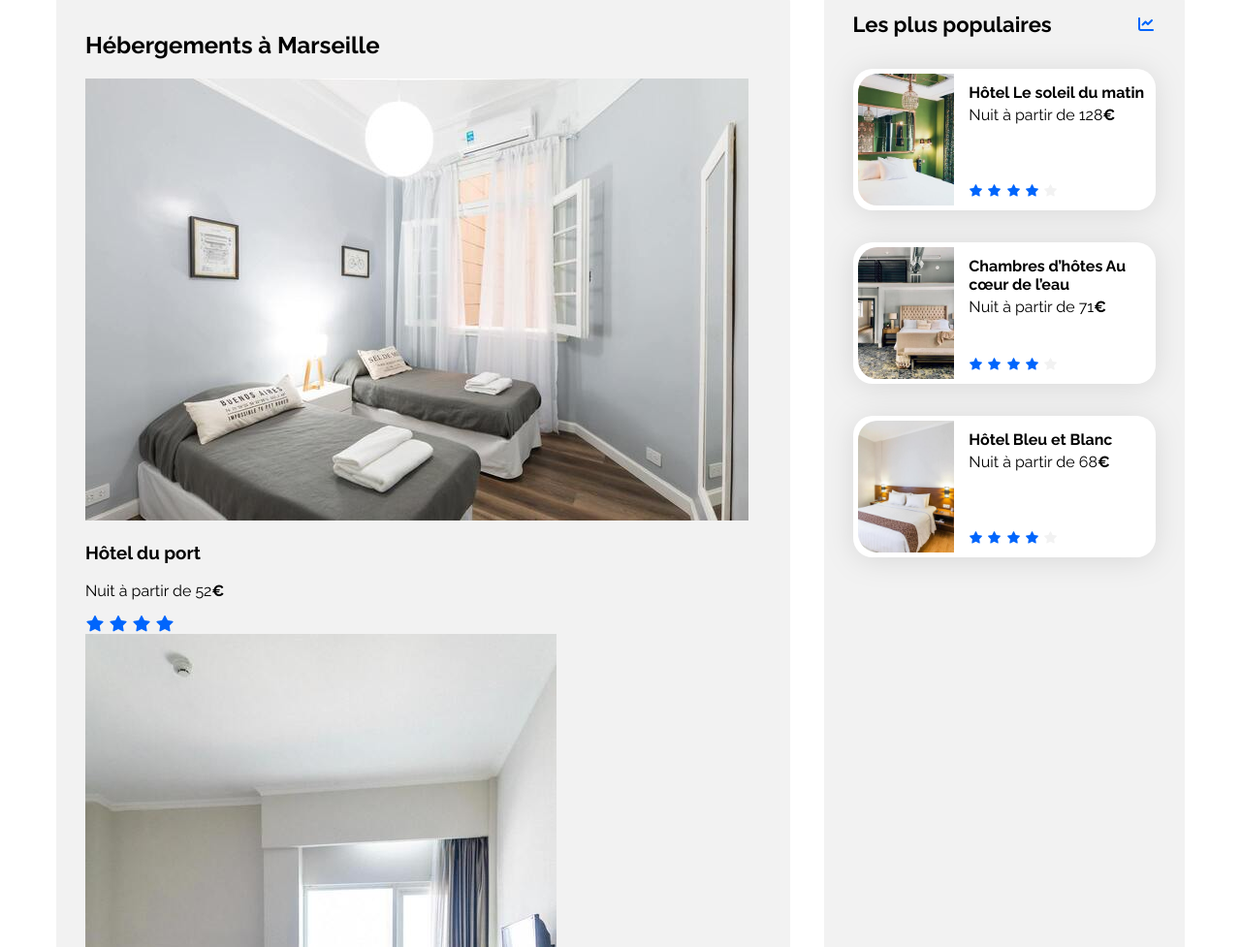
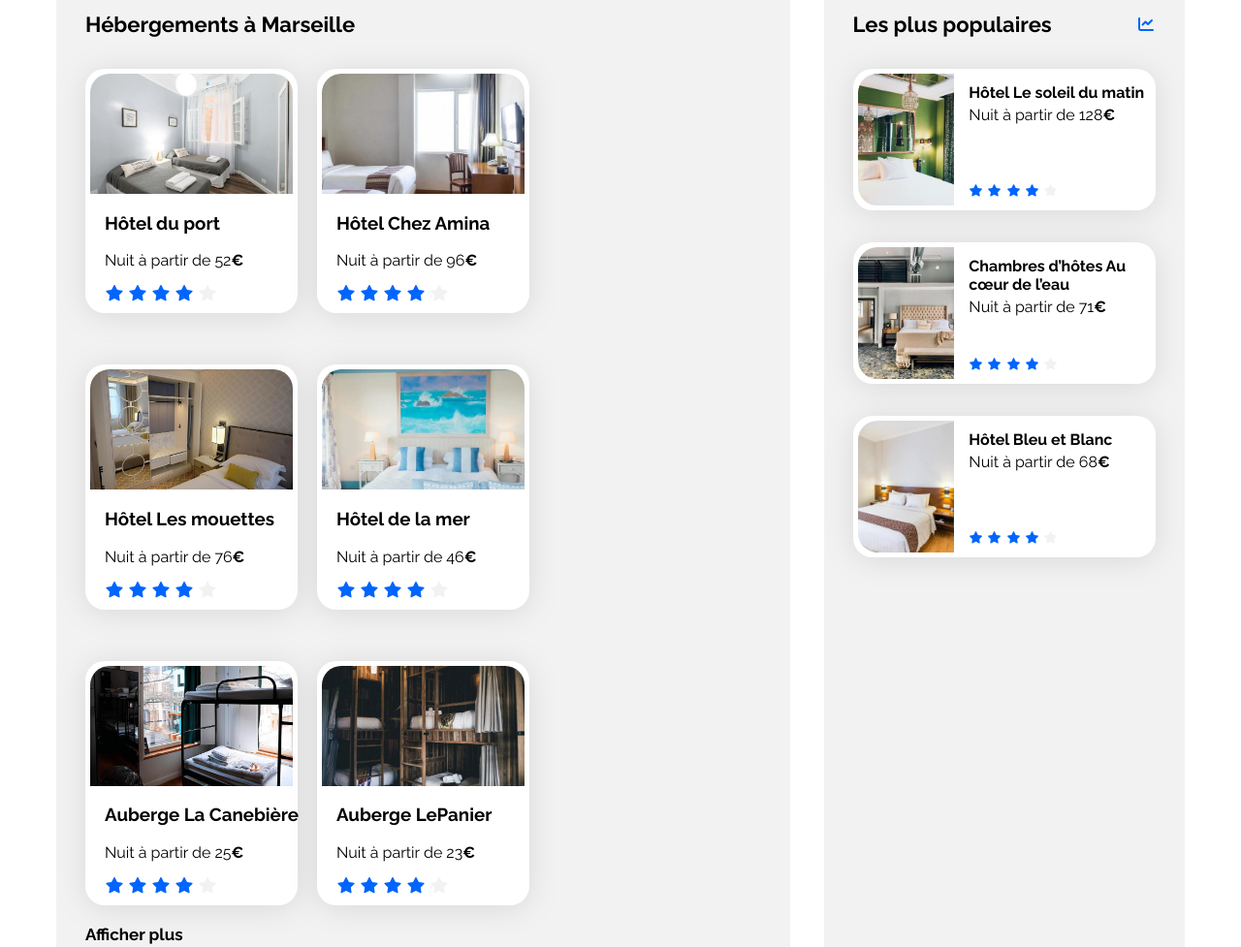
Before and after one commit to CoralineT/booki, a plain HTML site: page index.html in a window 1280 px wide. Shown: the part 429-1406 px from the top of the page at 97% size. Drawn offline with Linux system fonts and the light colour scheme.

Commit message:
card intégrées

```diff
--- a/css/style.css
+++ b/css/style.css
@@ -182,6 +182,8 @@ body {
     font-size: 22px;
 }
 
+/* Cards */
+
 .card {
     background-color: white;
     border-radius: 20px;
@@ -221,6 +223,48 @@ body {
 /****** Hebergements ***********/
 .hebergements {
     width: 65%;
+    display: flex;
+    flex-direction: column;
+}
+
+.hebergements-cards {
+    display: flex;
+    flex-wrap: wrap;
+    gap: 20px;
+}
+
+.hebergements-cards .card {
+    display: flex;
+    flex-direction: column;
+    margin-top: 33px;
+    width: 30%;
+}
+
+.hebergements-cards img {
+    width: 100%;
+    height: 124px;
+    object-fit: cover;
+    border-top-left-radius: 20px;
+    border-top-right-radius: 20px;
+}
+
+.hebergements-cards .card-content {
+    width: 100%;
+    display: flex;
+    flex-direction: column;
+    padding-left: 15px;
+}
+
+.hebergements-cards .card-rating {
+    margin-bottom: 5px;
+}
+
+.hebergements a {
+    text-decoration: none;
+    color: black;
+    font-size: 17px;
+    font-weight: 700;
+    padding-top: 20px;
 }
 
 /****** Populaires ***********/
--- a/index.html
+++ b/index.html
@@ -75,14 +75,16 @@
 
             <div class="hebergements-and-populaires">
                 <section class="hebergements">
-                    <div class="hebergements-contain">
-                        <h2>Hébergements à Marseille</h2>
+                    <!-- <div class="hebergements-contain"> -->
+                        <h2 class="section-title">Hébergements à Marseille</h2>
                         <div class="hebergements-cards">
-                            <article class="hebergements-card-content">
+                            <article class="card">
                                 <img src="./images/hebergements/fred-kleber.jpg" alt="photo de l'hôtel du port">
-                                <div class="hebergement-card-text">
+                                <div class="card-content">
+                                    <div class="card-txt">
                                         <h3>Hôtel du port</h3>
                                         <p>Nuit à partir de 52<span class="euro">€</span></p>
+                                    </div>
                                     <div class="card-rating">
                                         <i class="icon-color-blue fa-solid fa-star" aria-hidden="true"></i>
                                         <i class="icon-color-blue fa-solid fa-star" aria-hidden="true"></i>
@@ -93,11 +95,13 @@
                                     </div>
                                 </div>
                             </article>
-                            <article class="hebergements-card-content">
+                            <article class="card">
                                 <img src="./images/hebergements/febrian-zakaria.jpg" alt="photo de l'hôtel chez Amina">
-                                <div class="hebergement-card-text">
+                                <div class="card-content">
+                                    <div class="card-txt">
                                         <h3>Hôtel Chez Amina</h3>
                                         <p>Nuit à partir de 96<span class="euro">€</span></p>
+                                    </div>
                                     <div class="card-rating">
                                         <i class="icon-color-blue fa-solid fa-star" aria-hidden="true"></i>
                                         <i class="icon-color-blue fa-solid fa-star" aria-hidden="true"></i>
@@ -108,11 +112,13 @@
                                     </div>
                                 </div>
                             </article>
-                            <article class="hebergements-card-content">
+                            <article class="card">
                                 <img src="./images/hebergements/reisetopia.jpg" alt="photo de l'hôtel les mouettes">
-                                <div class="hebergement-card-text">
+                                <div class="card-content">
+                                    <div class="card-txt">
                                         <h3>Hôtel Les mouettes</h3>
                                         <p>Nuit à partir de 76<span class="euro">€</span></p>
+                                    </div>
                                     <div class="card-rating">
                                         <i class="icon-color-blue fa-solid fa-star" aria-hidden="true"></i>
                                         <i class="icon-color-blue fa-solid fa-star" aria-hidden="true"></i>
@@ -123,11 +129,13 @@
                                     </div>
                                 </div>
                             </article>
-                            <article class="hebergements-card-content">
+                            <article class="card">
                                 <img src="./images/hebergements/annie-spratt.jpg" alt="photo de l'hôtel de la mer">
-                                <div class="hebergement-card-text">
+                                <div class="card-content">
+                                    <div class="card-txt">
                                         <h3>Hôtel de la mer</h3>
                                         <p>Nuit à partir de 46<span class="euro">€</span></p>
+                                    </div>
                                     <div class="card-rating">
                                         <i class="icon-color-blue fa-solid fa-star" aria-hidden="true"></i>
                                         <i class="icon-color-blue fa-solid fa-star" aria-hidden="true"></i>
@@ -138,11 +146,13 @@
                                     </div>
                                 </div>
                             </article>
-                            <article class="hebergements-card-content">
+                            <article class="card">
                                 <img src="./images/hebergements/marcus-loke.jpg" alt="photo de l'auberge la Canebière">
-                                <div class="hebergement-card-text">
+                                <div class="card-content">
+                                    <div class="card-txt">
                                         <h3>Auberge La Canebière</h3>
                                         <p>Nuit à partir de 25<span class="euro">€</span></p>
+                                    </div>
                                     <div class="card-rating">
                                         <i class="icon-color-blue fa-solid fa-star" aria-hidden="true"></i>
                                         <i class="icon-color-blue fa-solid fa-star" aria-hidden="true"></i>
@@ -153,26 +163,13 @@
                                     </div>
                                 </div>
                             </article>
-                            <article class="hebergements-card-content">
-                                <img src="./images/hebergements/marcus-loke.jpg" alt="photo de l'auberge la Canebière">
-                                <div class="hebergement-card-text">
-                                    <h3>Auberge La Canebière</h3>
-                                    <p>Nuit à partir de 25<span class="euro">€</span></p>
-                                    <div class="card-rating">
-                                        <i class="icon-color-blue fa-solid fa-star" aria-hidden="true"></i>
-                                        <i class="icon-color-blue fa-solid fa-star" aria-hidden="true"></i>
-                                        <i class="icon-color-blue fa-solid fa-star" aria-hidden="true"></i>
-                                        <i class="icon-color-blue fa-solid fa-star" aria-hidden="true"></i>
-                                        <i class="fa-solid fa-star neutralStar" aria-hidden="true"></i>
-                                        <span class="sr-only">Note de 4 sur 5</span>
-                                    </div>
-                                </div>
-                            </article>
-                            <article class="hebergements-card-content">
+                            <article class="card">
                                 <img src="./images/hebergements/nicate-lee.jpg" alt="photo de l'auberge Le Panier">
-                                <div class="hebergement-card-text">
+                                <div class="card-content">
+                                    <div class="card-txt">
                                         <h3>Auberge LePanier</h3>
                                         <p>Nuit à partir de 23<span class="euro">€</span></p>
+                                    </div>
                                     <div class="card-rating">
                                         <i class="icon-color-blue fa-solid fa-star" aria-hidden="true"></i>
                                         <i class="icon-color-blue fa-solid fa-star" aria-hidden="true"></i>
@@ -184,8 +181,8 @@
                                 </div>
                             </article>
                         </div>
-                        <h3><a href="#">Afficher plus</a></h3>
-                    </div>
+                        <a href="#">Afficher plus</a>
+                    <!-- </div> -->
                 </section>
                 <section class="populaires">
                     <div class="populaires-title">
```
Lines whose indentation alone changed are shown as unchanged.
